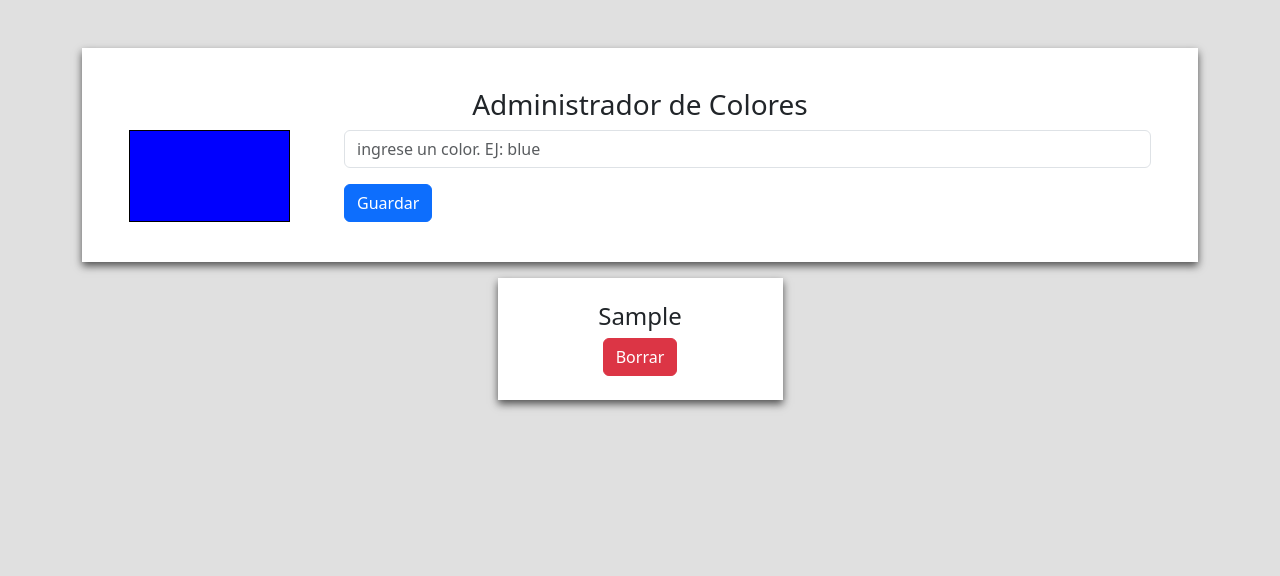
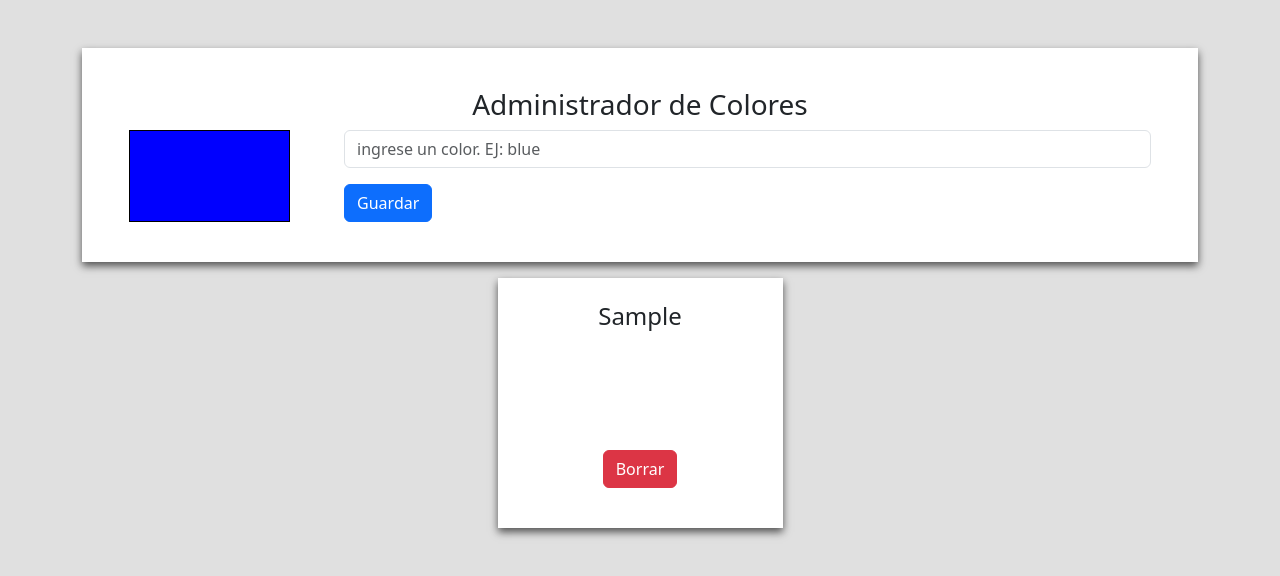
Before and after one commit to elFiol/trabajo-practico-React-N-6, a React (Vite) app: page / in a window 1280 px wide. Both pictures are taken after typing "Sample" into the empty fields and a click on the button "Guardar". Shown: the top 576 px of the page. Built offline with nearby package versions, Linux system fonts and the light colour scheme.

Commit message:
solucionamos un problema del color en el body y tambien centramos el color

```diff
--- a/src/App.css
+++ b/src/App.css
@@ -1,6 +1,9 @@
-.principal{
-    background: rgb(224, 224, 224);
-    height: 100vh;
-    display: flex;
-    flex-direction: column;
+.principal {
+  background: rgb(224, 224, 224);
+  height: 100vh;
+  display: flex;
+  flex-direction: column;
 }
+body {
+  background: rgb(224, 224, 224);
+}
--- a/src/components/Color.jsx
+++ b/src/components/Color.jsx
@@ -1,12 +1,16 @@
 import { Button, Col } from "react-bootstrap";
 import "./Principal.css"
 
-const Color = ({nombre,id}) => {
+const Color = ({ nombre, id }) => {
+    const estiloColor = {
+        backgroundColor: nombre,
+        margin: "auto",
+    };
     return (
-        <Col lg={3} md={4} sm={12} className="color text-center my-3 py-4 mx-3">
+        <Col lg={3} md={5} className="color my-3 py-4 mx-lg-4 mx-md-1 text-center">
             <h4>{nombre}</h4>
-            <div className="w-75"></div>
-            <Button variant="danger" type="button">Borrar</Button>
+            <div className="w-75 py-5" style={estiloColor}></div>
+            <Button variant="danger" className="my-3" type="button">Borrar</Button>
         </Col>
     );
 };
```
